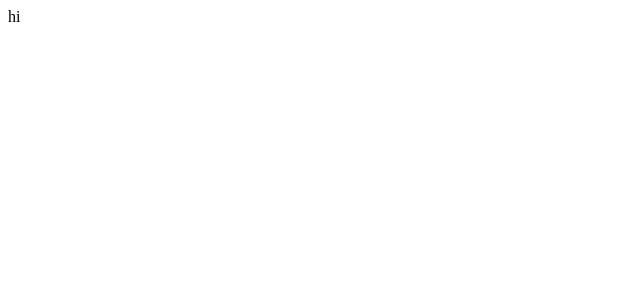
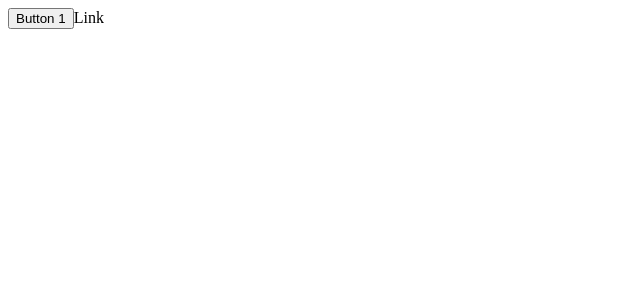
Before and after one commit to eashikanaznin/react_advanced, a React (Vite) app: page / in a window 1280 px wide. Shown: the top 300 px of the page, without its empty margins (0-640 px from the left). Built offline with nearby package versions, Linux system fonts and the light colour scheme.

Commit message:
added button

```diff
--- a/src/App.jsx
+++ b/src/App.jsx
@@ -1,8 +1,10 @@
+import { Button } from "./Button"
 function App() {
 
   return (
     <>
-      hi
+      <Button name ="Button 1" class=" sm-btn clss2" />
+      <Button As ="a" name ="Link" class=" sm-btn clss2" />
     </>
   )
 }
--- /dev/null
+++ b/src/Button.jsx
@@ -0,0 +1,5 @@
+export function Button({ As = 'button', name, classes }){
+  return(
+    <As className={classes} >{ name }</As>
+  )
+}
```
